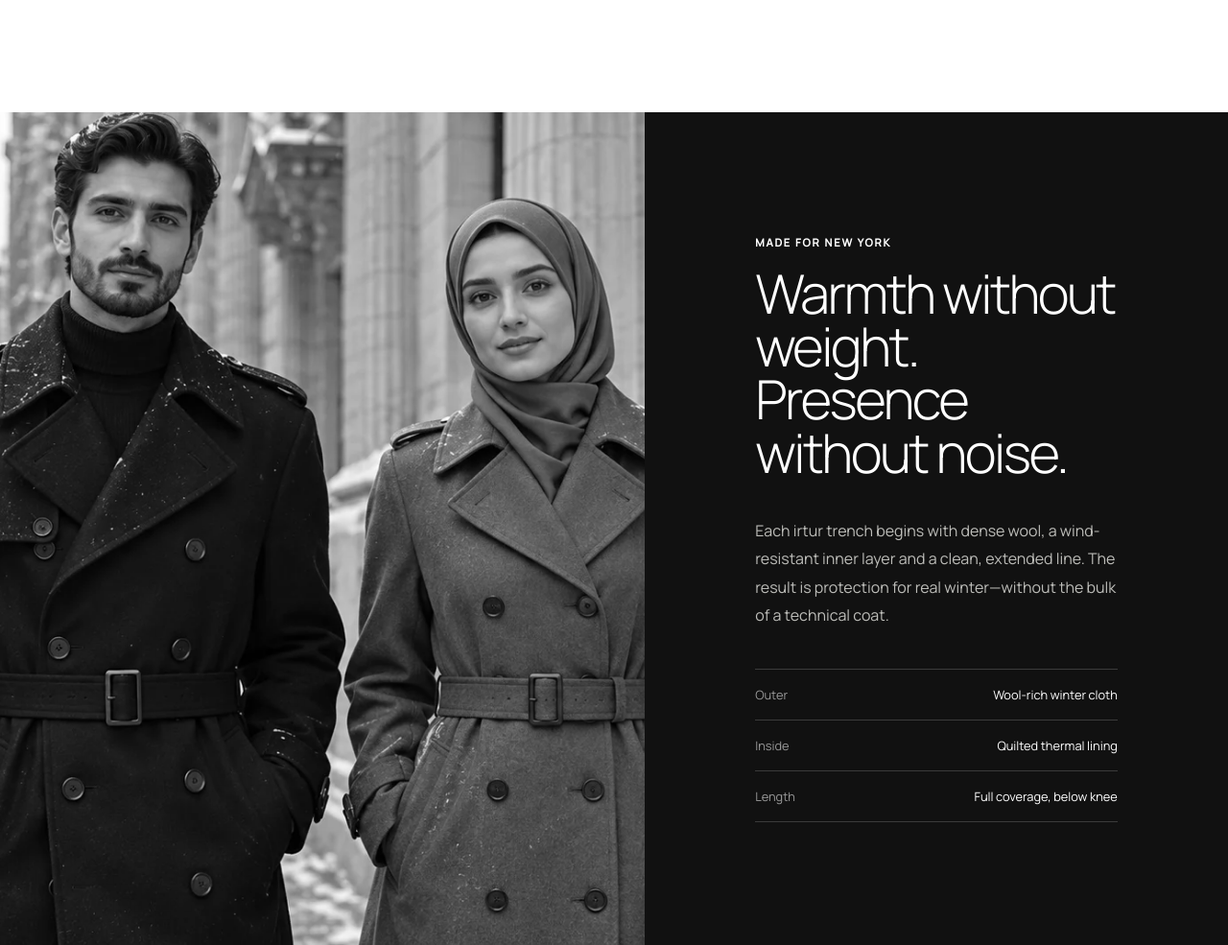
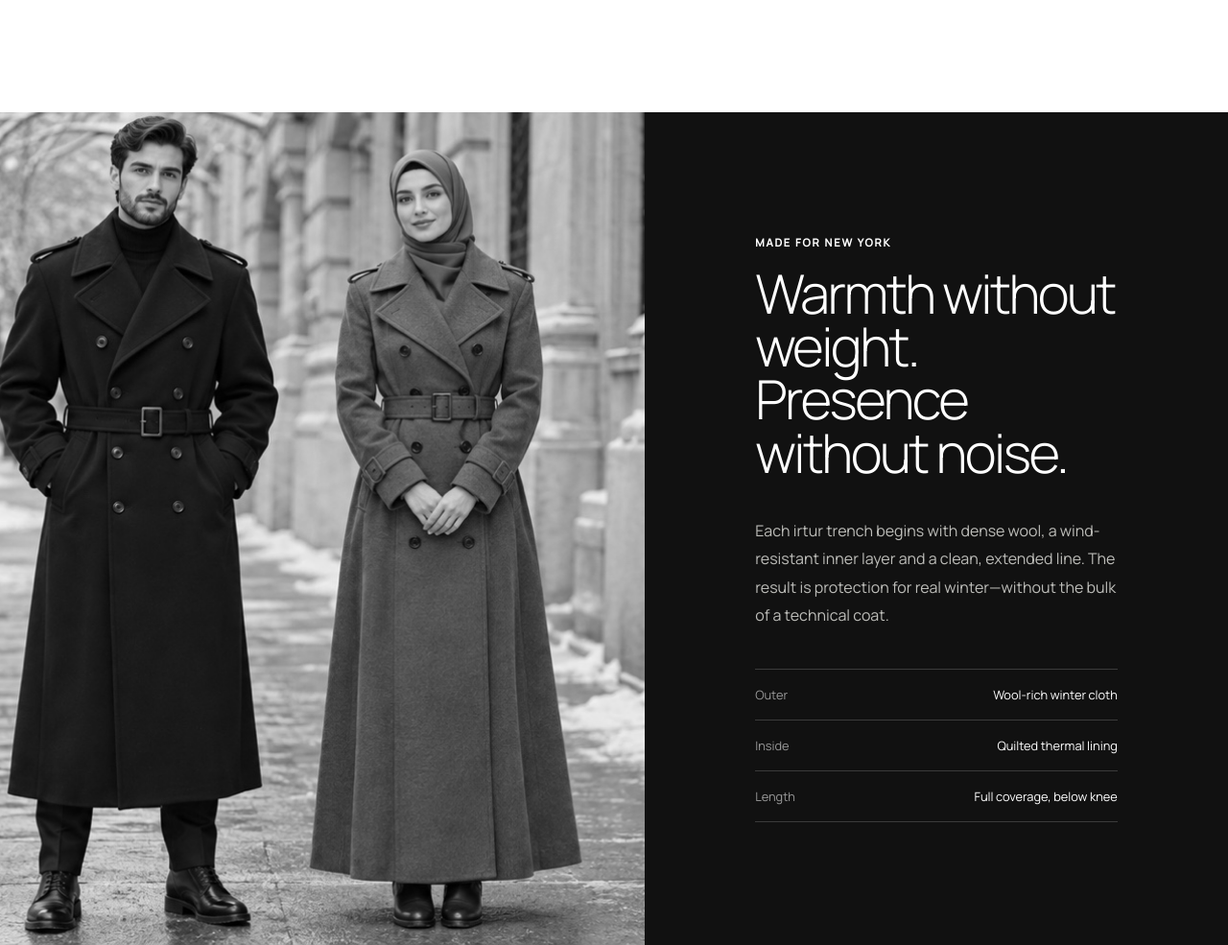
Before and after one commit to dolinsk-15/irtur.com, a plain HTML site: page index.html in a window 1280 px wide. Shown: the part 4237-5222 px from the top of the page at 96% size. Drawn offline with Linux system fonts and the light colour scheme.

Commit message:
Use selected full-length pair photo in craft section

```diff
--- a/index.html
+++ b/index.html
@@ -65,10 +65,7 @@
 
       <section class="craft" id="craft">
         <div class="craft-image">
-          <picture>
-            <source media="(max-width: 680px)" srcset="assets/hero-pair-close-mobile-v3.webp" />
-            <img src="assets/hero-pair-close-desktop-v3.webp" alt="Close view of a man in a black winter trench and a modestly dressed woman in a gray winter trench in snowy New York" />
-          </picture>
+          <img src="assets/craft-pair-fullbody-v5.jpeg" alt="Full-length view of a man in a black winter trench and a modestly dressed woman in a gray winter trench in snowy New York" />
         </div>
         <div class="craft-copy">
           <p class="eyebrow">Made for New York</p>
--- a/styles.css
+++ b/styles.css
@@ -83,5 +83,5 @@ dialog { border:0; padding:0; max-width:none; }.product-dialog { width:min(1050p
 .sizes { display:flex; gap:8px; margin-bottom:25px; }.size { width:45px; height:45px; background:#fff; border:1px solid var(--line); cursor:pointer; }.size.selected { border-color:#111; background:#111; color:#fff; }
 .checkout-dialog { width:min(560px,92vw); padding:55px; }.checkout-form { display:flex; flex-direction:column; }.checkout-form h2,.checkout-success h2 { font-size:3rem; }.checkout-form>p:not(.eyebrow),.checkout-success p { color:var(--muted); line-height:1.6; }.checkout-form label { font-size:.76rem; margin-top:18px; }.checkout-form input { display:block; width:100%; border:0; border-bottom:1px solid #aaa; padding:10px 0; outline:none; }.checkout-form input:focus { border-color:#111; }.checkout-form .button { margin-top:30px; }.form-note { font-size:.72rem; text-align:center; }.checkout-success { text-align:center; padding:35px 0; }
 @media (max-width:980px) { .hero { grid-template-columns:1fr; }.hero-copy { grid-column:1; min-height:520px; }.hero-image { min-height:0; aspect-ratio:16/9; }.product-grid { grid-template-columns:repeat(2,1fr); }.craft { grid-template-columns:1fr; }.craft-copy { min-height:660px; } }
-@media (max-width:680px) { .announcement { font-size:.6rem; }.site-header { height:68px; grid-template-columns:1fr auto; padding:0 18px; }.site-header nav { display:none; }.brand { font-size:1rem; }.hero { display:block; min-height:0; }.hero-copy { min-height:440px; padding:70px 24px 55px; }.hero-image { min-height:0; aspect-ratio:2/3; }.intro { align-items:flex-start; flex-direction:column; padding:45px 22px; }.collection { padding:80px 16px; }.section-heading { align-items:flex-start; flex-direction:column; gap:30px; }.product-grid { grid-template-columns:1fr 1fr; gap:38px 8px; }.product-info { display:block; }.product-info h3 { font-size:.83rem; }.product-info p,.product-info strong { display:block; margin-top:5px; font-size:.72rem; }.craft-copy { padding:90px 24px; }.service { padding:100px 24px; } footer { grid-template-columns:1fr 1fr; padding:55px 20px 30px; }.footer-brand { grid-column:1/-1; }.product-detail { grid-template-columns:1fr; max-height:90vh; overflow:auto; }.product-detail>img { height:54vh; }.product-detail-copy { padding:35px 24px; }.checkout-dialog { padding:45px 24px; }.checkout-form h2 { font-size:2.4rem; } }
+@media (max-width:680px) { .announcement { font-size:.6rem; }.site-header { height:68px; grid-template-columns:1fr auto; padding:0 18px; }.site-header nav { display:none; }.brand { font-size:1rem; }.hero { display:block; min-height:0; }.hero-copy { min-height:440px; padding:70px 24px 55px; }.hero-image { min-height:0; aspect-ratio:2/3; }.intro { align-items:flex-start; flex-direction:column; padding:45px 22px; }.collection { padding:80px 16px; }.section-heading { align-items:flex-start; flex-direction:column; gap:30px; }.product-grid { grid-template-columns:1fr 1fr; gap:38px 8px; }.product-info { display:block; }.product-info h3 { font-size:.83rem; }.product-info p,.product-info strong { display:block; margin-top:5px; font-size:.72rem; }.craft-image { min-height:0; aspect-ratio:16/9; }.craft-copy { padding:90px 24px; }.service { padding:100px 24px; } footer { grid-template-columns:1fr 1fr; padding:55px 20px 30px; }.footer-brand { grid-column:1/-1; }.product-detail { grid-template-columns:1fr; max-height:90vh; overflow:auto; }.product-detail>img { height:54vh; }.product-detail-copy { padding:35px 24px; }.checkout-dialog { padding:45px 24px; }.checkout-form h2 { font-size:2.4rem; } }
 @media (prefers-reduced-motion:reduce) { * { scroll-behavior:auto!important; transition:none!important; } }
```
Also changed, not shown: assets/craft-pair-fullbody-v5.jpeg (added).
